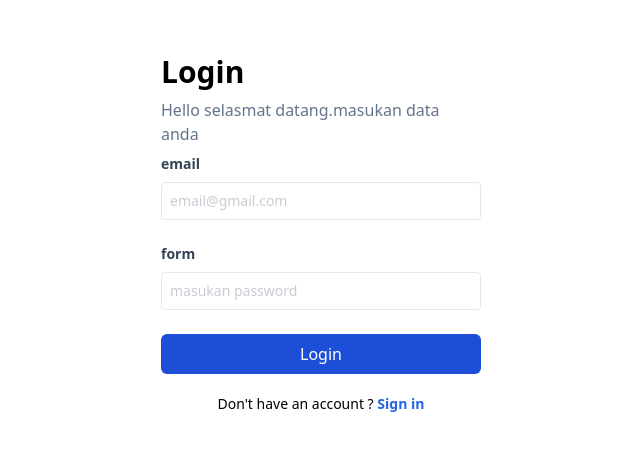
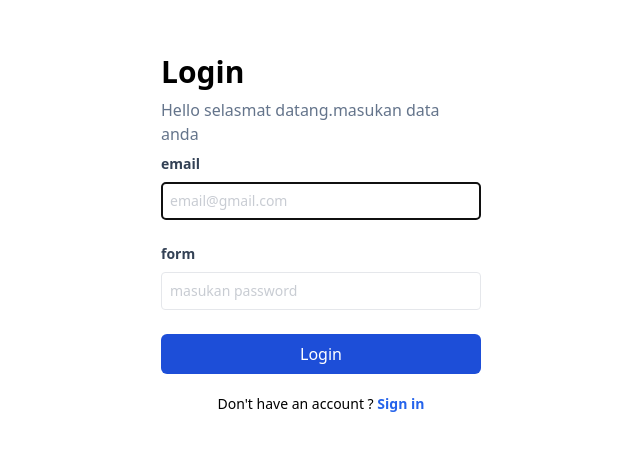
Before and after one commit to arzaqqq/react-dasar, a React (Vite) app: page /login in a window 1280 px wide. Shown: the part 166-616 px from the top of the page, without its empty margins (319-959 px from the left). Built offline with nearby package versions, Linux system fonts and the light colour scheme.

Commit message:
UPDATE : Useref pada tampialn cart keranjang dan form lofin langsung ke input email saat masuk

```diff
--- a/src/components/Elements/Input/Input.jsx
+++ b/src/components/Elements/Input/Input.jsx
@@ -1,12 +1,14 @@
 import React from 'react'
+import { forwardRef } from 'react'
 
-const Input = (props) => {
-const {type,placeholder, name} = props;
-  return (
-    <input type={type}
-        className="text-sm border rounded w-full p-2 text-slate-700 placeholder:opacity-55"
-        placeholder={placeholder} name={name} id={name} />
-  )
-}
+const Input = forwardRef((props, ref) => {
+  const {type,placeholder, name} = props;
+    return (
+      <input type={type}
+          className="text-sm border rounded w-full p-2 text-slate-700 placeholder:opacity-55"
+          placeholder={placeholder} name={name} id={name}
+          ref={ref}/>
+    );
+  });
 
 export default Input
--- a/src/components/Elements/Input/index.jsx
+++ b/src/components/Elements/Input/index.jsx
@@ -1,17 +1,18 @@
-import React from 'react'
+import React, { forwardRef } from 'react'
 
 //Components
 import Label from './Label';
 import Input from './Input';
 
-const InputForm = (props) => {
+const InputForm  = forwardRef((props,ref) => {
   const {label, name, type, placeholder} = props;
 return (
   <div className="mb-6">
       <Label htmlFor={name}>{label}</Label>
-        <Input name={name} type={type} placeholder={placeholder}></Input>
+      <Input name={name}
+             ref={ref} type={type} placeholder={placeholder}></Input>
   </div>
 )
-}
+} )
 
 export default InputForm
--- a/src/components/Fragments/FormLogin.jsx
+++ b/src/components/Fragments/FormLogin.jsx
@@ -1,5 +1,5 @@
 import React from 'react'
-
+import { useRef ,useEffect} from 'react';
 
 // Componets dari elements
 import ButtonFunction from '../Elements/Button/Index';
@@ -21,9 +21,20 @@ const FormLogin = () => {
     window.location.href = "/products";
   }
 
+  const emailRef = useRef(null);
+
+  useEffect(() => {
+  emailRef.current.focus();
+
+  }, []);
+
   return (
     <form action="" onSubmit={handleLogin}>
-         <InputForm label="email" type="email" placeholder="email@gmail.com" name="email" />
+         <InputForm label="email"
+                    type="email"
+                    placeholder="email@gmail.com"
+                    name="email"
+                    ref={emailRef} />
           <InputForm label="form" type="password" placeholder="masukan password" name="password"></InputForm>
           <ButtonFunction
               variant='bg-blue-700 w-full'
--- a/src/pages/products.jsx
+++ b/src/pages/products.jsx
@@ -1,5 +1,5 @@
 import React from 'react'
-import { Fragment, useState, useEffect } from 'react';
+import { Fragment, useState, useEffect, useRef } from 'react';
 
 
 import Button from '../components/Elements/Button/Index';
@@ -75,6 +75,25 @@ useEffect(() => {
     });
   };
 
+
+  // useRef
+  const cartRef = useRef(JSON.parse(localStorage.getItem("cart")) || []);;
+
+  const handleAddToCartRef = (id) => {
+    cartRef.current = [...cartRef.current, { id, qty: 1 }];
+    localStorage.setItem("cart", JSON.stringify(cartRef.current));
+  };
+
+  const totalPriceRef = useRef(null);
+
+  useEffect(() => {
+    if (cart.length > 0 ) {
+      totalPriceRef.current.style.display = "table-row";
+    } else {
+      totalPriceRef.current.style.display = "none";
+    }
+  }, [cart]);
+
   return (
     <>
     <div className='flex justify-end gap-4 h-12 bg-blue-500 text-white items-center px-10'>
@@ -122,7 +141,7 @@ useEffect(() => {
                 </tr>
               );
             })}
-  <tr>
+            <tr ref={totalPriceRef}>
               <td colSpan="3"><b>Total:</b></td>
               <td >
                 <b>
```
Lines whose indentation alone changed are shown as unchanged.
